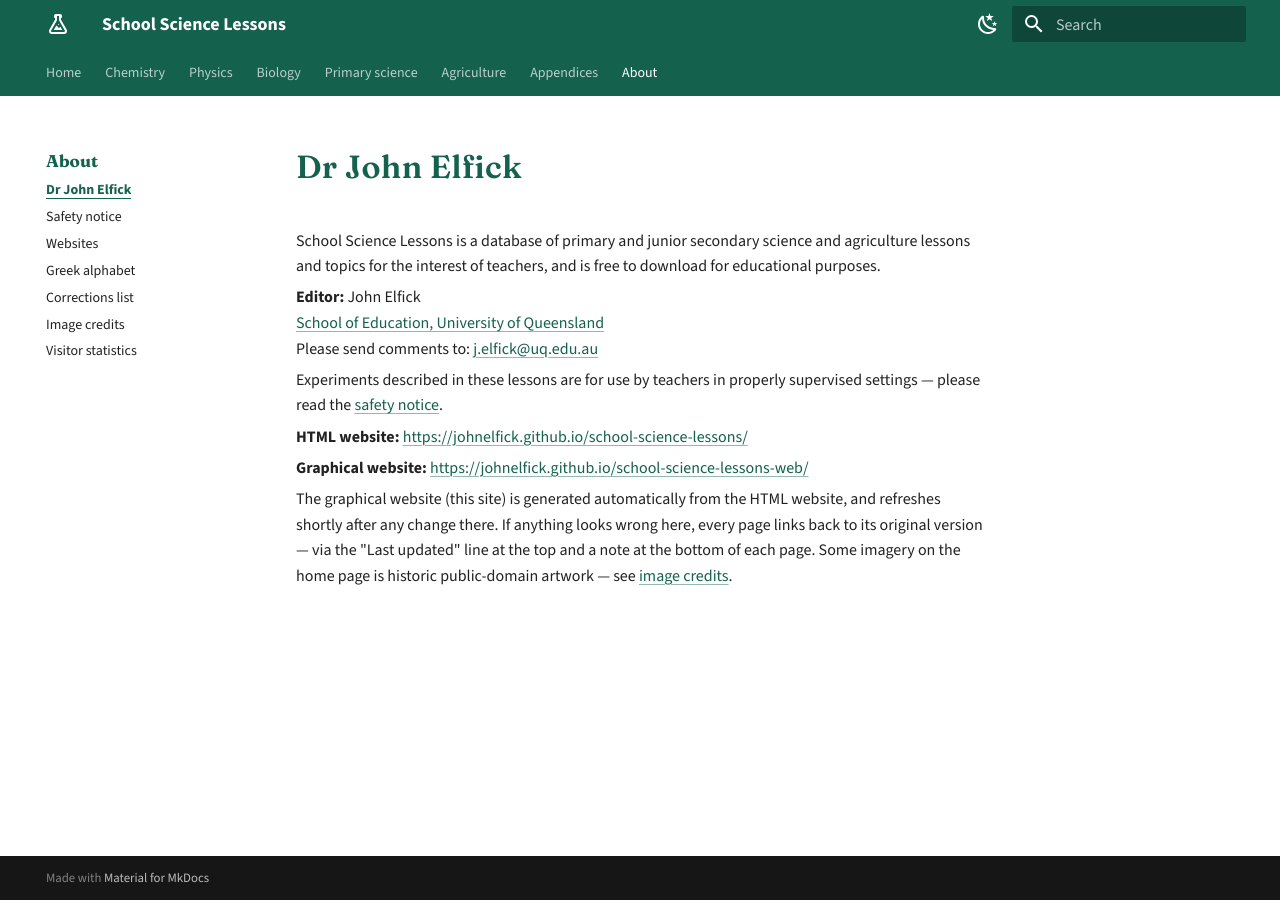
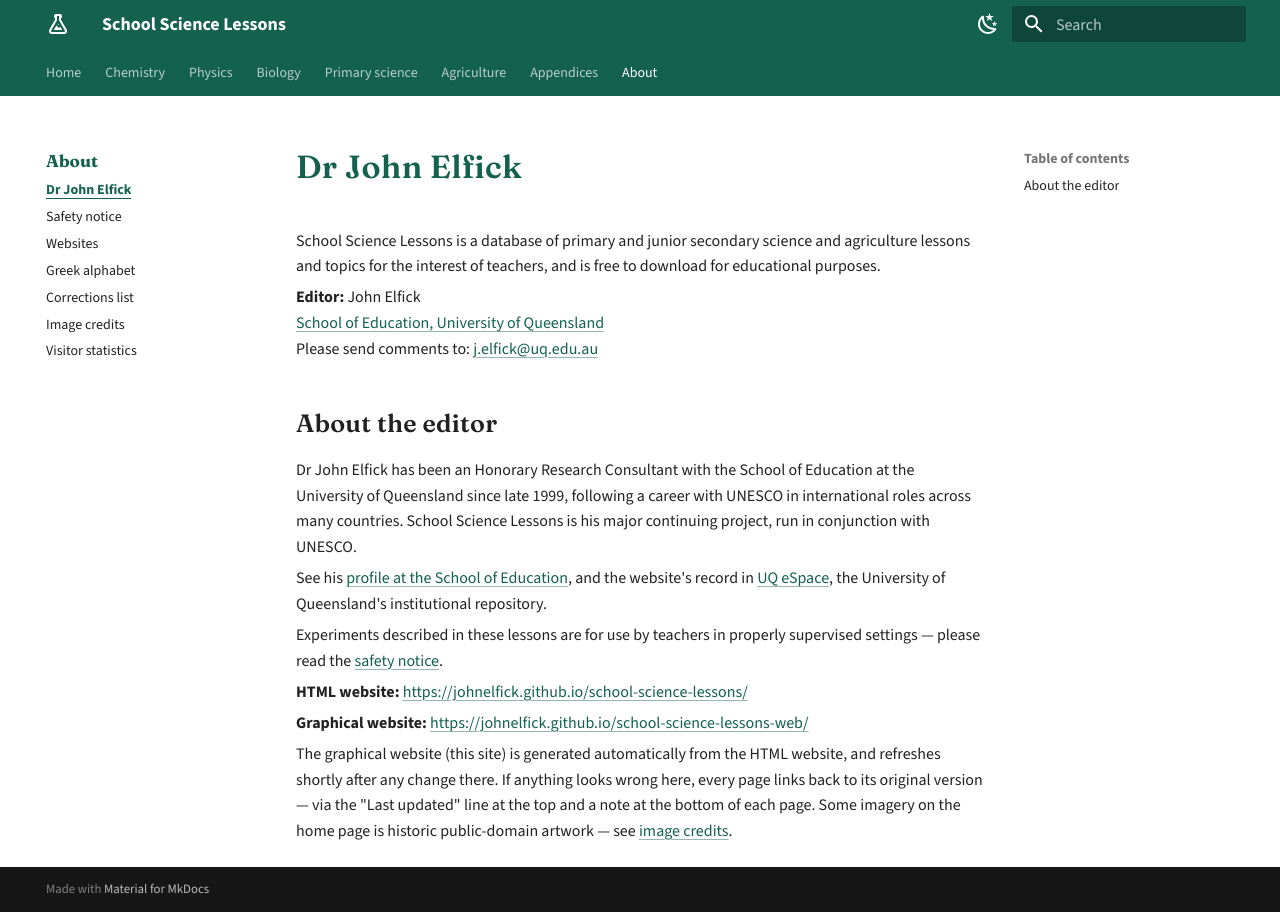
Before and after one commit to johnelfick/school-science-lessons-web, an MkDocs documentation site: the page built from docs/about-john.md, in a window 1280 px wide. Built offline with MkDocs 1.6.1 and Material for MkDocs 9.7.7, drawn with Linux system fonts in a browser that asks for light colours.

Commit message:
About page: editor biography with UQ profile and eSpace links
Co-Authored-By: Claude Fable 5 <noreply@anthropic.com>

```diff
--- a/docs/about-john.md
+++ b/docs/about-john.md
@@ -11,6 +11,20 @@ and is free to download for educational purposes.
 **Editor:** John Elfick
 <br>[School of Education, University of Queensland](https://education.uq.edu.au/)
 <br>Please send comments to: [j.elfick@uq.edu.au](mailto:j.elfick@uq.edu.au)
+
+## About the editor
+
+Dr John Elfick has been an Honorary Research Consultant with the School
+of Education at the University of Queensland since late 1999, following
+a career with UNESCO in international roles across many countries.
+School Science Lessons is his major continuing project, run in
+conjunction with UNESCO.
+
+See his
+<a href="https://education.uq.edu.au/profile/200/john-elfick" target="_blank" rel="noopener">profile at the School of Education</a>,
+and the website's record in
+<a href="https://espace.library.uq.edu.au/view/UQ:329838" target="_blank" rel="noopener">UQ eSpace</a>,
+the University of Queensland's institutional repository.
 
 Experiments described in these lessons are for use by teachers in
 properly supervised settings — please read the
```
